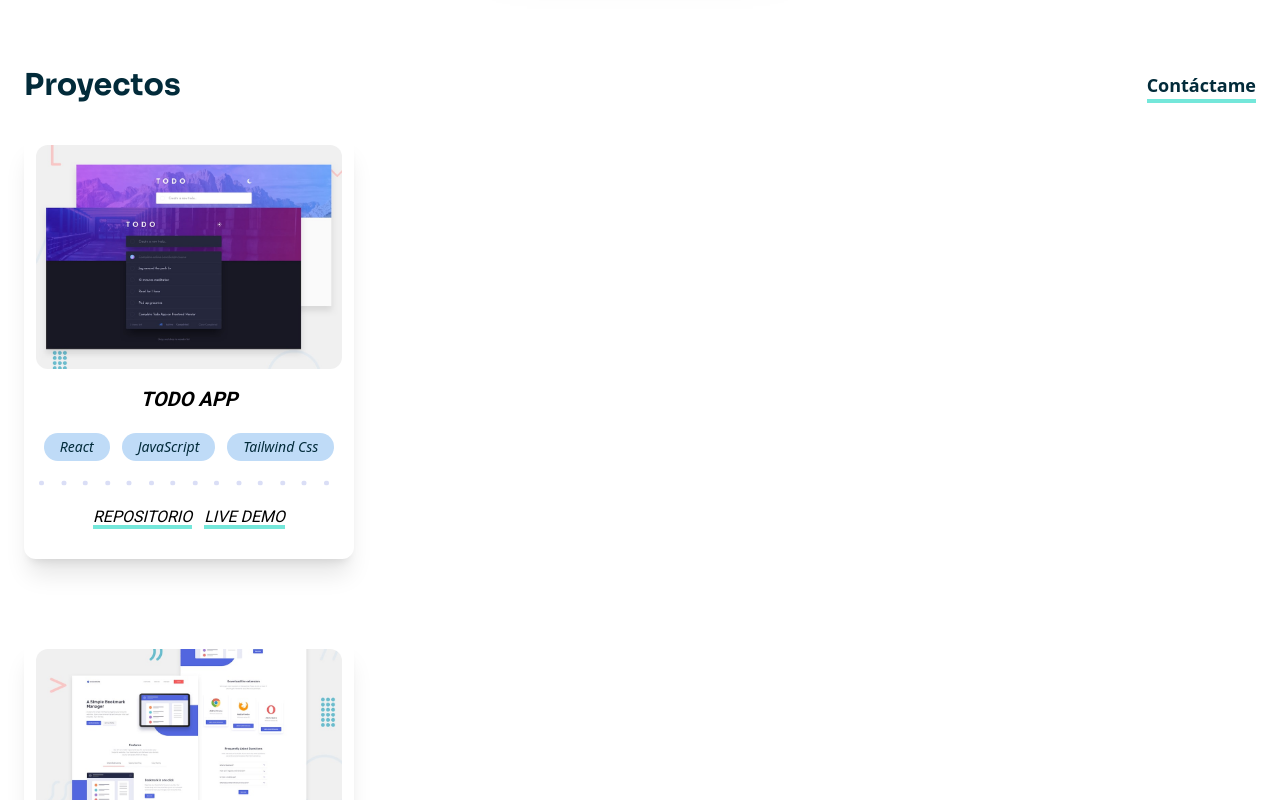
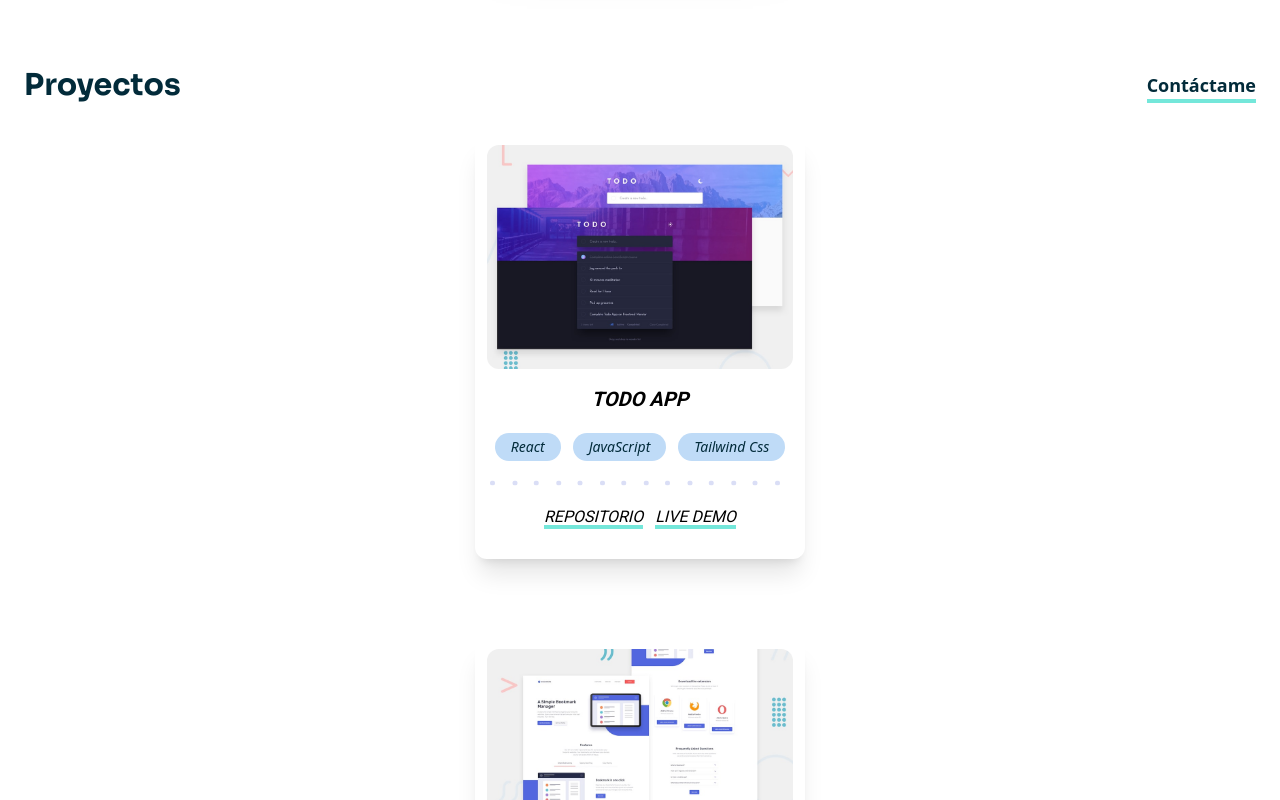
Before and after one commit to ShamirLeon/shamir-leon-portfolio, a React (Vite) app: page / in a window 1280 px wide. Shown: the part 2600-3400 px from the top of the page. Built offline with nearby package versions, Linux system fonts and the light colour scheme.

Commit message:
Fix Projects List

```diff
--- a/src/components/ProjectsC/Projects.jsx
+++ b/src/components/ProjectsC/Projects.jsx
@@ -1,4 +1,4 @@
-import ProjectCard from './ProjectCard';
+import ProjectList from './ProjectsList';
 
 const Projects = params => {
 	return (
@@ -14,8 +14,7 @@ const Projects = params => {
 					</a>
 				</div>
 
-                <ProjectCard></ProjectCard>
-
+				<ProjectList />
 			</div>
 		</section>
 	);
--- /dev/null
+++ b/src/components/ProjectsC/ProjectsList.jsx
@@ -0,0 +1,62 @@
+import { ProjectsSection } from '../../data/data.json';
+import Dots from '../../assets/Icons/dots';
+
+import TodoImg from '../../assets/Images/todo-app.jpg';
+import BankImg from '../../assets/Images/easy-bank.jpg';
+import BookmarkImg from '../../assets/Images/bookmark.jpg';
+
+const images = [TodoImg, BookmarkImg, BankImg];
+
+const ProjectsList = () => {
+	console.log(ProjectsSection[0].technologies.length);
+	return (
+		<div className='flex flex-col gap-20 mx-auto'>
+			{ProjectsSection.map(card => (
+				<div key={card.id} className='rounded-xl py-[10px] px-3 shadow-xl max-w-[330px]'>
+					<picture>
+						<img
+							src={images[card.id]}
+							alt={card.alternative}
+							className='mb-4 rounded-xl'
+						/>
+					</picture>
+						<h2 className='text-center font-Roboto text-xl font-bold uppercase italic text-Black'>
+							{card.title}
+						</h2>
+					<div className='flex flex-col justify-center gap-5 py-5 overflow-hidden'>
+						<div className='flex justify-center gap-3'>
+							{card.technologies.map((e, index) => (
+								<span
+									key={index}
+									className='rounded-2xl bg-Light-Accent-Blue py-1 px-4 text-sm italic text-Dark-Blue'
+								>
+									{e}
+								</span>
+							))}
+						</div>
+
+						<Dots className='relative z-[11] mx-auto w-full scale-125' />
+
+						<div className='flex justify-center gap-3'>
+							<a
+								href={card.repository}
+								className='after:content-[" "] relative font-Roboto text-base uppercase italic after:absolute after:bottom-0 after:right-0 after:left-0 after:mx-auto after:h-1 after:w-full after:bg-Light-Green'
+                                target='_blank' rel="noreferrer"
+							>
+								Repositorio
+							</a>
+							<a
+								href={card.live}
+								className='after:content-[" "] relative font-Roboto text-base uppercase italic after:absolute after:-bottom-0 after:right-0 after:left-0 after:mx-auto after:h-1 after:w-full after:bg-Light-Green'
+                                target='_blank' rel="noreferrer"
+							>
+								Live demo
+							</a>
+						</div>
+					</div>
+				</div>
+			))}
+		</div>
+	);
+};
+export default ProjectsList;
```
